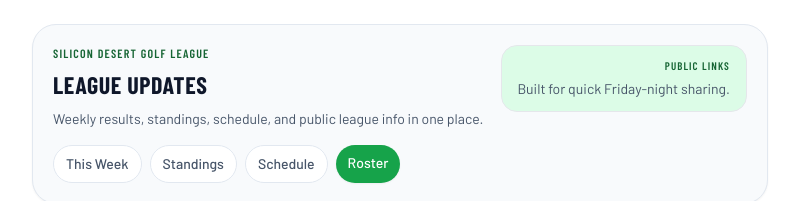
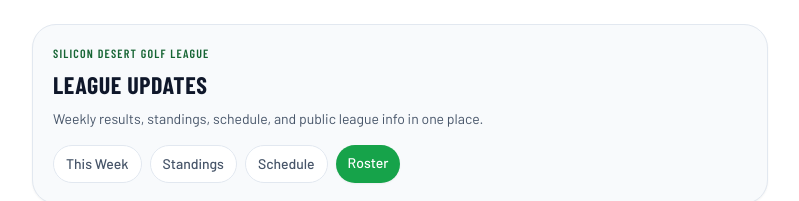
Before and after one commit to sbericsson/silicondesert, a Next.js app: page /public/roster in a window 1280 px wide. Shown: the top 201 px of the page, without its empty margins (240-1039 px from the left). Built offline with nearby package versions, Linux system fonts and the light colour scheme; no server answers; the database is empty.

Commit message:
chore: simplify public page header

```diff
--- a/app/public/layout.tsx
+++ b/app/public/layout.tsx
@@ -1,4 +1,3 @@
-import Link from 'next/link'
 import { PublicNav } from '@/app/public/public-nav'
 
 export default function PublicLayout({
@@ -12,7 +11,6 @@
     <div className="min-h-screen bg-surface-base text-text-primary">
       <div className="mx-auto flex min-h-screen max-w-3xl flex-col px-4 py-6">
         <header className="overflow-hidden rounded-3xl border border-surface-border bg-surface-elevated px-5 py-5 shadow-sm">
-          <div className="flex flex-wrap items-start justify-between gap-4">
           <div>
             <p className="font-condensed text-xs font-semibold uppercase tracking-widest text-accent-text">
               Silicon Desert Golf League
@@ -21,13 +19,6 @@
             <p className="mt-2 max-w-xl text-sm text-text-secondary">
               Weekly results, standings, schedule, and public league info in one place.
             </p>
-            </div>
-            <div className="rounded-2xl border border-accent/20 bg-accent-dim px-4 py-3 text-right">
-              <p className="font-condensed text-[11px] font-semibold uppercase tracking-widest text-accent-text">
-                Public Links
-              </p>
-              <p className="mt-1 text-sm text-text-secondary">Built for quick Friday-night sharing.</p>
-            </div>
           </div>
           <PublicNav />
         </header>
```
Lines whose indentation alone changed are shown as unchanged.
